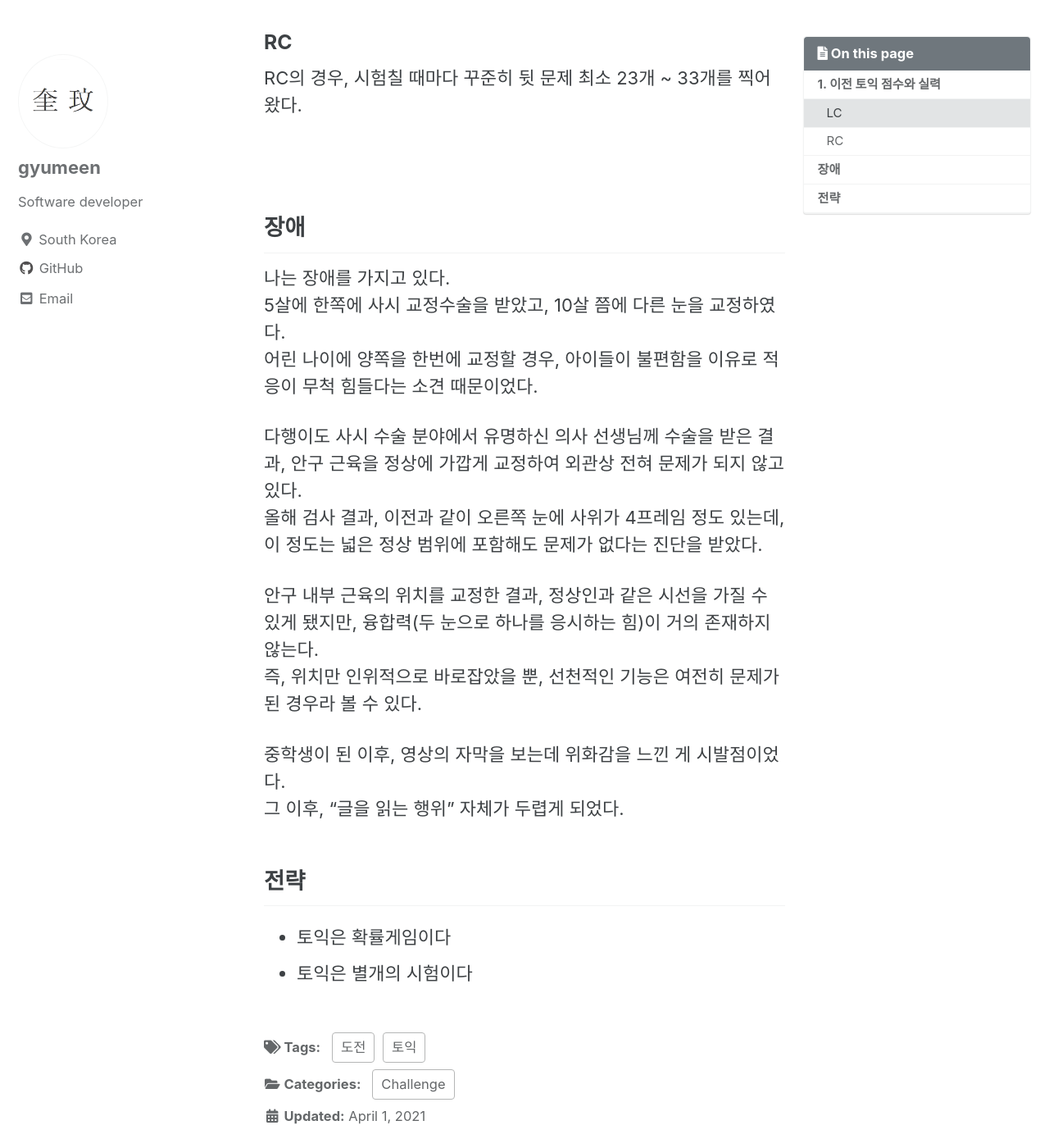
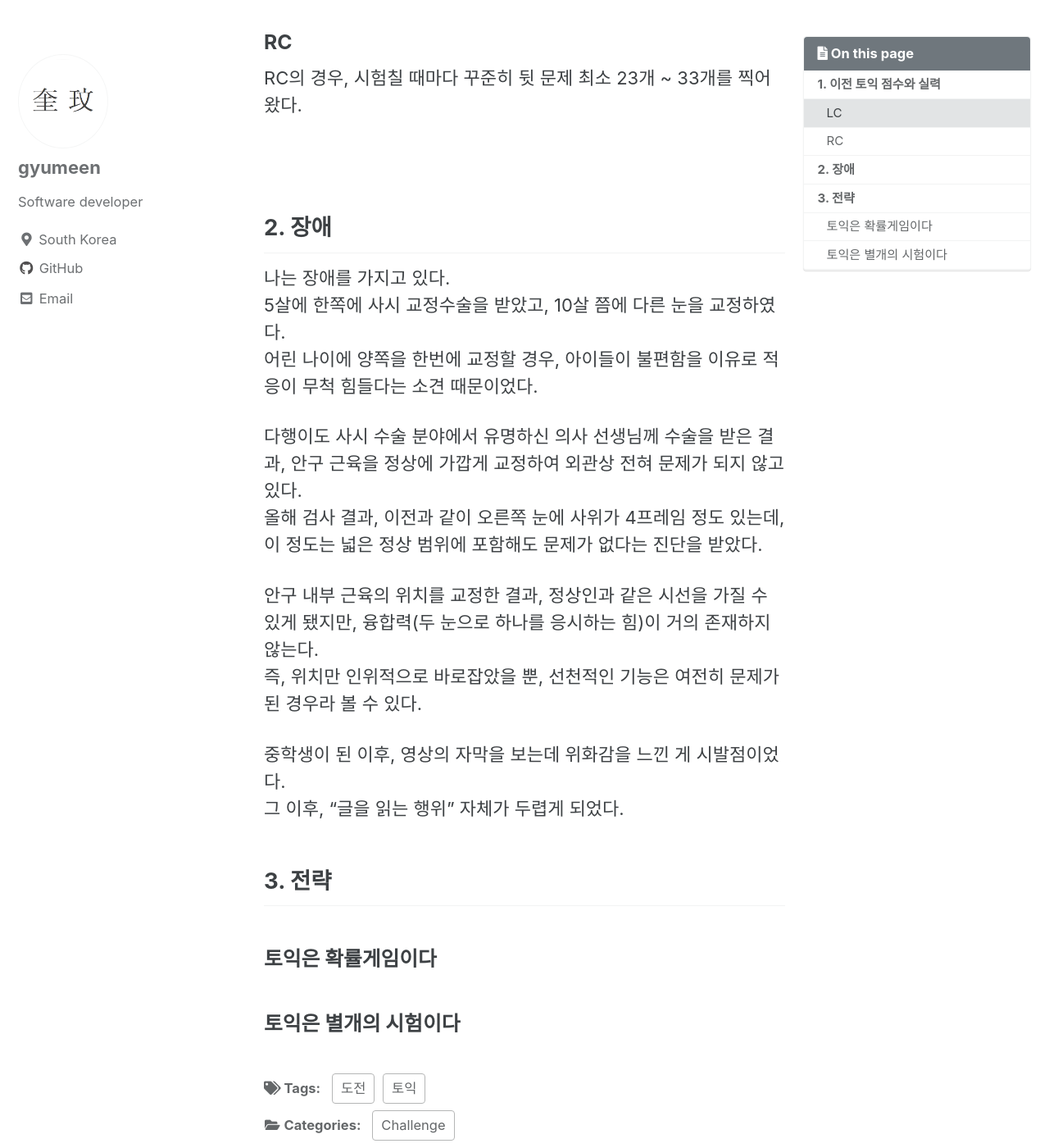
Before and after one commit to gyumeen/gyumeen.github.io, a Jekyll site: the page built from _posts/2021/Challenge/TOEIC/2021-04-01-[Toeic]1.md, in a window 1280 px wide and 1400 px high, scrolled down 813 px. Shown: the whole window at 82% size. Built offline with Jekyll 4.4.1, drawn with Linux system fonts in a browser that asks for light colours; cached includes are drawn as plain includes; comment, search, counter and statistics services are not loaded.

Commit message:
Update 2021-04-01-[Toeic]1.md

```diff
--- a/_posts/2021/Challenge/TOEIC/2021-04-01-[Toeic]1.md
+++ b/_posts/2021/Challenge/TOEIC/2021-04-01-[Toeic]1.md
@@ -33,7 +33,7 @@ RC의 경우, 시험칠 때마다 꾸준히 뒷 문제 최소 23개 ~ 33개를
 
 <br/>
 
-## 장애
+## 2. 장애
 
 나는 장애를 가지고 있다.
 5살에 한쪽에 사시 교정수술을 받았고, 10살 쯤에 다른 눈을 교정하였다.
@@ -48,7 +48,8 @@ RC의 경우, 시험칠 때마다 꾸준히 뒷 문제 최소 23개 ~ 33개를
 중학생이 된 이후, 영상의 자막을 보는데 위화감을 느낀 게 시발점이었다.
 그 이후, "글을 읽는 행위" 자체가 두렵게 되었다.
 
-## 전략
+## 3. 전략
 
-- 토익은 확률게임이다
-- 토익은 별개의 시험이다
+### 토익은 확률게임이다
+
+### 토익은 별개의 시험이다
```
